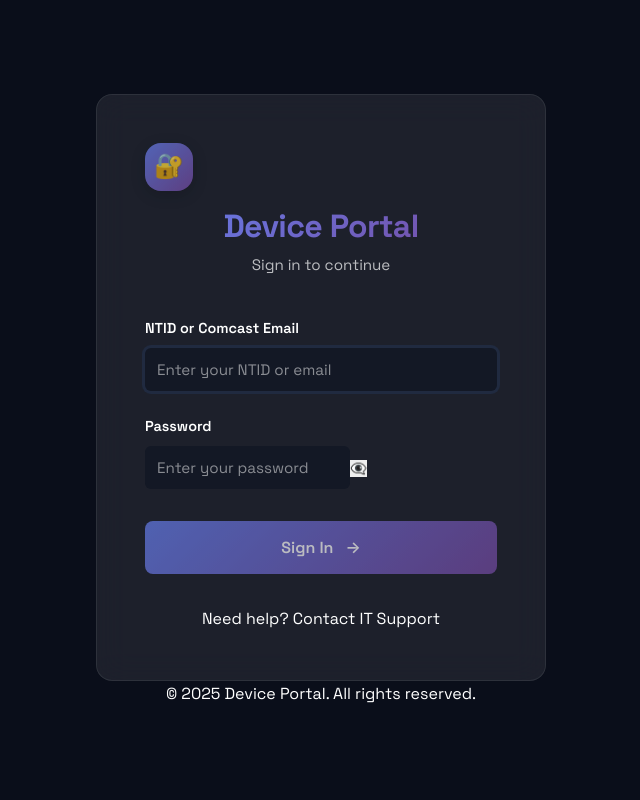
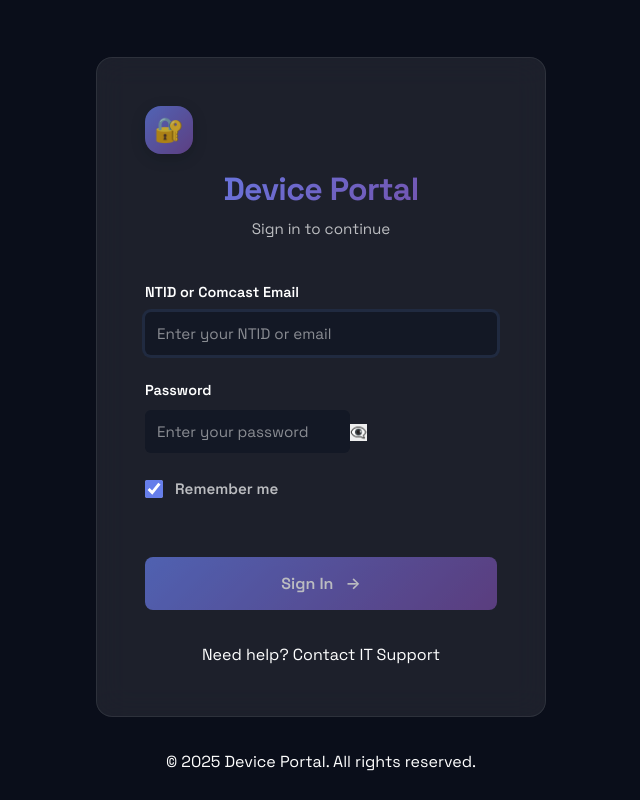
Before and after one commit to Sri-Aryan-sudo/DevicePortal, a React (Create React App) app in the folder frontend/: page / in a window 1280 px wide. Shown: the whole page, without its empty margins (319-959 px from the left). Built offline with nearby package versions, Linux system fonts and the light colour scheme; no server answers.

Commit message:
Search Capability and Styling made better

```diff
--- a/frontend/src/App.js
+++ b/frontend/src/App.js
@@ -3,7 +3,9 @@
 import DeviceExplorer from './components/DeviceExplorer';
 import DeviceDetail from './components/DeviceDetail';
 import UploadValidator from './components/UploadValidator';
+
 import UserManagement from './components/UserManagement';
+import CSVIngestion from './components/CSVIngestion';
 import Login from './components/Login';
 import './global.css';
 import './App.css';
@@ -149,6 +151,8 @@
         return <UploadValidator />;
       case 'user-management':
         return <UserManagement />;
+      case 'csv-ingestion':
+        return <CSVIngestion />;
       default:
         return <Dashboard onDeviceSelect={this.handleDeviceSelect} />;
     }
@@ -223,15 +227,19 @@
               {sidebarOpen && <span className="nav-label">Device Explorer</span>}
             </button>
 
-            <button
-              className={`nav-item ${currentView === 'upload' ? 'active' : ''}`}
-              onClick={() => this.navigate('upload')}
-            >
-              <span className="nav-icon">⬆️</span>
-              {sidebarOpen && <span className="nav-label">Upload Validator</span>}
-            </button>
 
 
+
+            {/* POC-only: CSV Ingestion */}
+            {(currentUser?.role === 'POC' || currentUser?.role === 'ADMIN') && (
+              <button
+                className={`nav-item ${currentView === 'csv-ingestion' ? 'active' : ''}`}
+                onClick={() => this.navigate('csv-ingestion')}
+              >
+                <span className="nav-icon">📊</span>
+                {sidebarOpen && <span className="nav-label">CSV Ingestion</span>}
+              </button>
+            )}
 
             {/* ADMIN-only: User Management */}
             {currentUser?.role === 'ADMIN' && (
--- a/frontend/src/components/DeviceExplorer/DeviceTable/index.js
+++ b/frontend/src/components/DeviceExplorer/DeviceTable/index.js
@@ -11,7 +11,7 @@
       <td>
         <span className="device-type-badge">{device.device_type}</span>
       </td>
-      <td>{device.model_name}</td>
+      <td>{device.model_type || '-'}</td>
       <td>{device.vendor}</td>
       <td>{device.team_name}</td>
       <td>{device.location_site}</td>
@@ -57,8 +57,8 @@
             <th onClick={() => onSort('device_type')}>
               Type{renderSortIndicator('device_type')}
             </th>
-            <th onClick={() => onSort('model_name')}>
-              Model{renderSortIndicator('model_name')}
+            <th onClick={() => onSort('model_type')}>
+              Model Type{renderSortIndicator('model_type')}
             </th>
             <th onClick={() => onSort('vendor')}>
               Vendor{renderSortIndicator('vendor')}
--- a/frontend/src/components/DeviceExplorer/SearchBar/index.js
+++ b/frontend/src/components/DeviceExplorer/SearchBar/index.js
@@ -6,7 +6,7 @@
       <span className="search-icon">🔍</span>
       <input
         type="text"
-        placeholder="Search by Vendor, MAC Address, Model, or Alias..."
+        placeholder="Search by Vendor, Model Type, MAC Address, or Team..."
         value={searchQuery}
         onChange={onSearchChange}
         className="search-input"
--- a/frontend/src/components/DeviceExplorer/index.js
+++ b/frontend/src/components/DeviceExplorer/index.js
@@ -80,7 +80,7 @@
   async fetchDevices() {
     try {
       this.setState({ loading: true });
-      const { selectedFilters, sortBy, sortOrder, currentPage, itemsPerPage } = this.state;
+      const { selectedFilters, sortBy, sortOrder } = this.state;
 
       // Fetch all devices (no filters sent to backend for multi-select support)
       const params = {
@@ -131,20 +131,29 @@
     }
   }
 
-  // Client-side filtering function
+  // Client-side filtering function with flexible search
   filterDevices(devices, searchQuery) {
     if (!searchQuery || searchQuery.trim() === '') {
       return devices;
     }
 
-    const query = searchQuery.toLowerCase().trim();
+    // Normalize search query: lowercase, replace underscores with spaces
+    const query = searchQuery.toLowerCase().trim().replace(/_/g, ' ');
+
     return devices.filter(device => {
+      // Normalize model_type for matching (convert underscores to spaces)
+      const normalizedModelType = device.model_type
+        ? device.model_type.toLowerCase().replace(/_/g, ' ')
+        : '';
+
       return (
         (device.mac_address && device.mac_address.toLowerCase().includes(query)) ||
         (device.model_name && device.model_name.toLowerCase().includes(query)) ||
         (device.model_alias && device.model_alias.toLowerCase().includes(query)) ||
         (device.vendor && device.vendor.toLowerCase().includes(query)) ||
-        (device.team_name && device.team_name.toLowerCase().includes(query))
+        (device.team_name && device.team_name.toLowerCase().includes(query)) ||
+        // Flexible model_type search: allows partial matches without underscores
+        (normalizedModelType && normalizedModelType.includes(query))
       );
     });
   }
--- a/frontend/src/components/Login/index.css
+++ b/frontend/src/components/Login/index.css
@@ -5,11 +5,12 @@
   right: 0;
   bottom: 0;
   display: flex;
-  flex-direction: column;
   align-items: center;
   justify-content: center;
+  flex-direction: column;
   background: var(--color-bg-primary);
-  overflow: hidden;
+  overflow-y: auto;
+  overflow-x: hidden;
 }
 
 /* Animated background gradients */
@@ -78,6 +79,7 @@
   width: 100%;
   max-width: 450px;
   padding: 3rem;
+  margin: 2rem;
   animation: slideUp 0.6s ease-out;
 }
 
@@ -367,3 +369,38 @@
     align-items: flex-start;
   }
 }
+
+/* Remember Me Checkbox */
+.remember-me-group {
+  margin-bottom: 1.5rem;
+}
+
+.remember-me-label {
+  display: flex;
+  align-items: center;
+  gap: 0.75rem;
+  cursor: pointer;
+  user-select: none;
+}
+
+.remember-me-checkbox {
+  width: 18px;
+  height: 18px;
+  cursor: pointer;
+  accent-color: var(--color-primary);
+}
+
+.remember-me-text {
+  font-size: 0.95rem;
+  color: var(--color-text-secondary);
+  transition: color 0.2s ease;
+}
+
+.remember-me-label:hover .remember-me-text {
+  color: var(--color-text-primary);
+}
+
+.remember-me-checkbox:disabled {
+  opacity: 0.5;
+  cursor: not-allowed;
+}
--- a/frontend/src/components/Login/index.js
+++ b/frontend/src/components/Login/index.js
@@ -7,6 +7,7 @@
     this.state = {
       identifier: '', // NTID or Email
       password: '',
+      rememberMe: true, // Default to true for persistent login
       loading: false,
       error: null,
       showPassword: false
@@ -27,9 +28,15 @@
     }));
   }
 
+  handleToggleRememberMe = () => {
+    this.setState(prevState => ({
+      rememberMe: !prevState.rememberMe
+    }));
+  }
+
   handleSubmit = async (e) => {
     e.preventDefault();
-    const { identifier, password } = this.state;
+    const { identifier, password, rememberMe } = this.state;
 
     // Validation
     if (!identifier || !password) {
@@ -54,9 +61,10 @@
       const data = await response.json();
 
       if (response.ok && data.success) {
-        // Store token and user info
-        localStorage.setItem('authToken', data.token);
-        localStorage.setItem('userInfo', JSON.stringify(data.user));
+        // Store token and user info based on rememberMe choice
+        const storage = rememberMe ? localStorage : sessionStorage;
+        storage.setItem('authToken', data.token);
+        storage.setItem('userInfo', JSON.stringify(data.user));
 
         // Call parent callback to update app state
         if (this.props.onLoginSuccess) {
@@ -85,7 +93,7 @@
   }
 
   render() {
-    const { identifier, password, loading, error, showPassword } = this.state;
+    const { identifier, password, loading, error, showPassword, rememberMe } = this.state;
 
     return (
       <div className="login-container">
@@ -157,6 +165,19 @@
               </div>
             </div>
 
+            <div className="form-group remember-me-group">
+              <label className="remember-me-label">
+                <input
+                  type="checkbox"
+                  checked={rememberMe}
+                  onChange={this.handleToggleRememberMe}
+                  disabled={loading}
+                  className="remember-me-checkbox"
+                />
+                <span className="remember-me-text">Remember me</span>
+              </label>
+            </div>
+
             <button
               type="submit"
               className="login-button"
```
Also changed, not shown: 1 other file (tests, documents, lock files or other folders).
